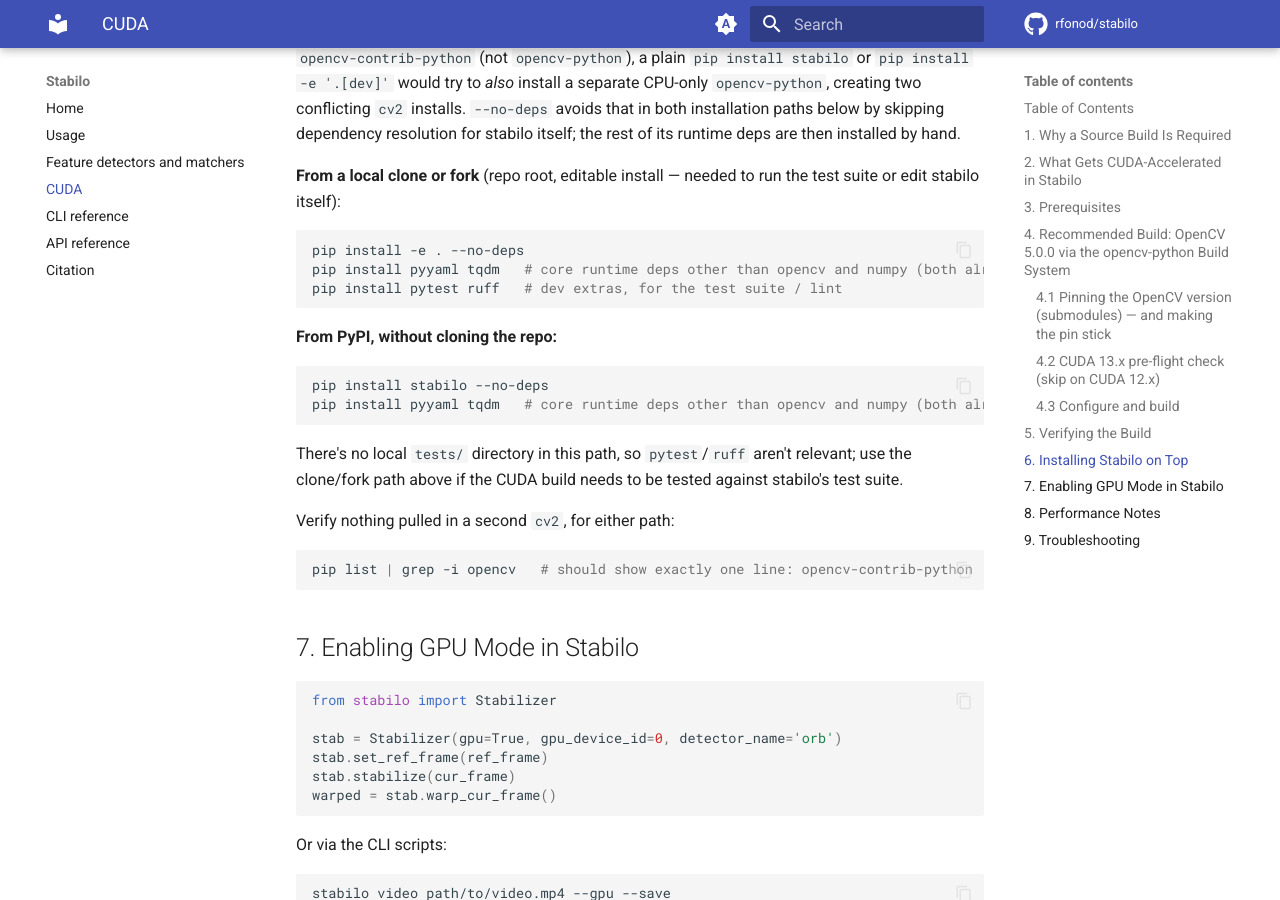
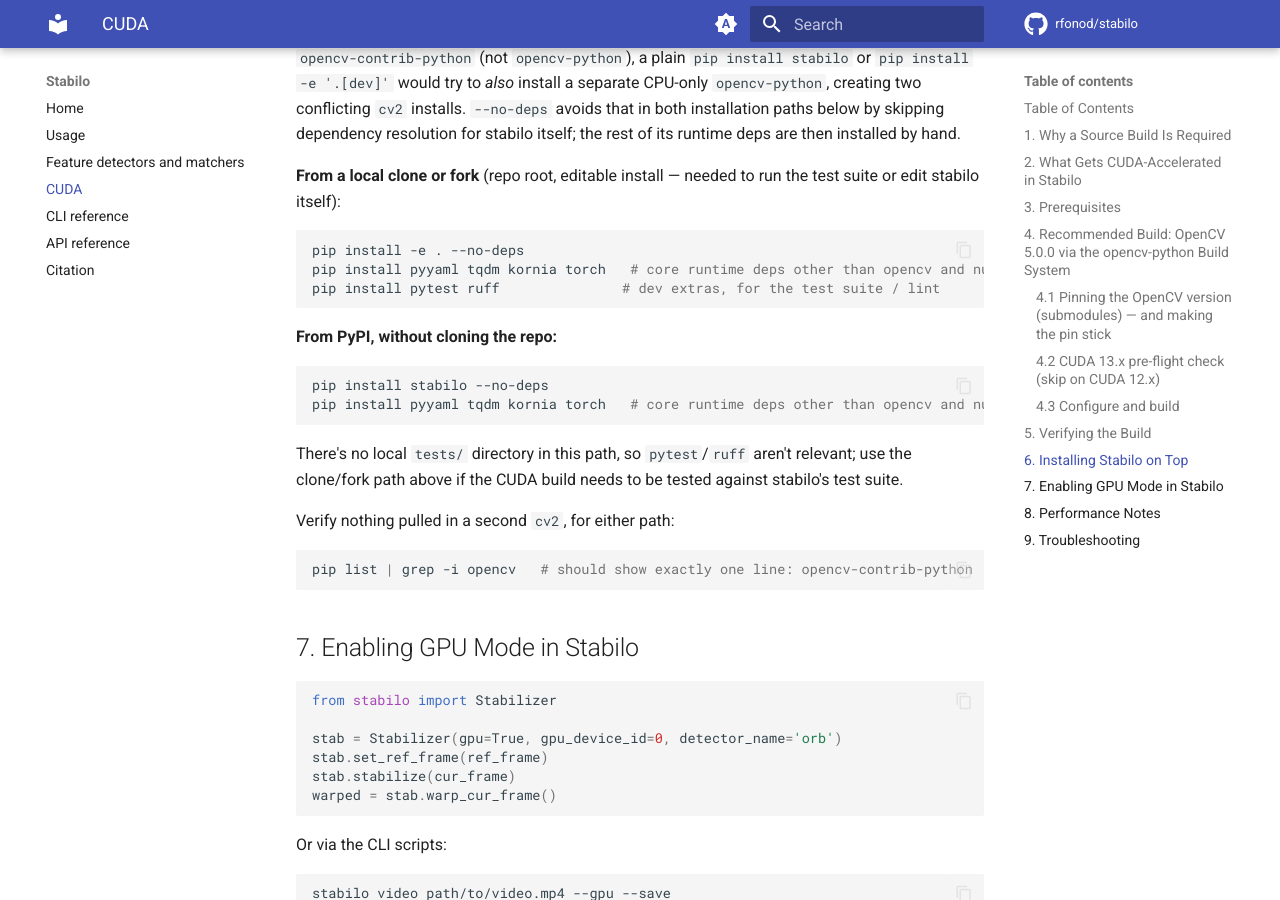
Before and after one commit to rfonod/stabilo, an MkDocs documentation site: the page built from docs/cuda.md, in a window 1280 px wide and 900 px high, scrolled down 11566 px. Built offline with MkDocs 1.6.1 and Material for MkDocs 9.7.7, drawn with Linux system fonts in a browser that asks for light colours; comment, search, counter and statistics services are not loaded.

Commit message:
docs: install kornia and torch in the CUDA guide's no-deps steps
Both --no-deps install paths in Section 6 installed only pyyaml and
tqdm as the remaining core runtime dependencies, which has been
incomplete since kornia and torch became core in v1.4.0. Neither pulls
in opencv-python, so the single-cv2 guarantee still holds.

````diff
--- a/docs/cuda.md
+++ b/docs/cuda.md
@@ -278,15 +278,15 @@ In the same `.venv-cuda` environment. Because the wheel installed in Section 4 i
 
 ```bash
 pip install -e . --no-deps
-pip install pyyaml tqdm   # core runtime deps other than opencv and numpy (both already installed)
-pip install pytest ruff   # dev extras, for the test suite / lint
+pip install pyyaml tqdm kornia torch   # core runtime deps other than opencv and numpy (both already installed)
+pip install pytest ruff               # dev extras, for the test suite / lint
 ```
 
 **From PyPI, without cloning the repo:**
 
 ```bash
 pip install stabilo --no-deps
-pip install pyyaml tqdm   # core runtime deps other than opencv and numpy (both already installed)
+pip install pyyaml tqdm kornia torch   # core runtime deps other than opencv and numpy (both already installed)
 ```
 There's no local `tests/` directory in this path, so `pytest`/`ruff` aren't relevant; use the clone/fork path above if the CUDA build needs to be tested against stabilo's test suite.
 
````
